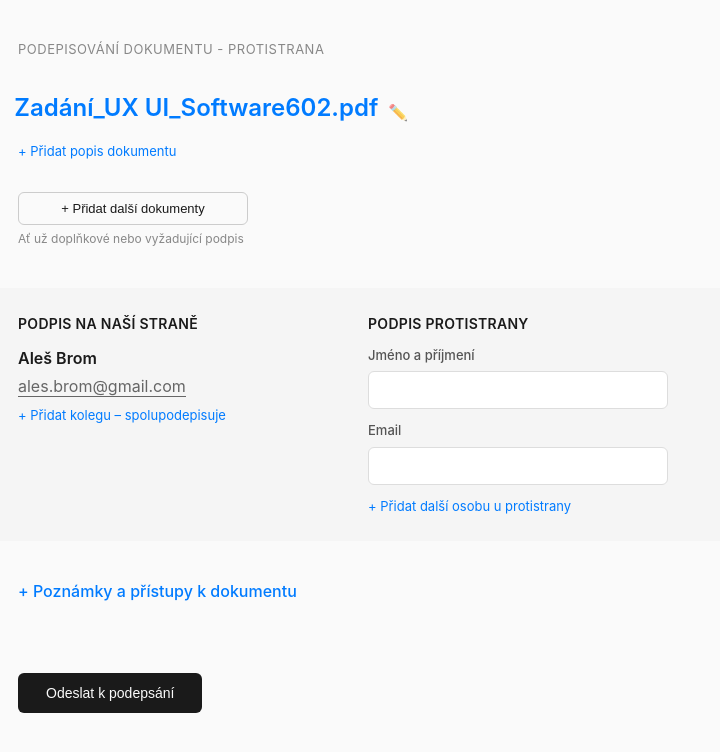
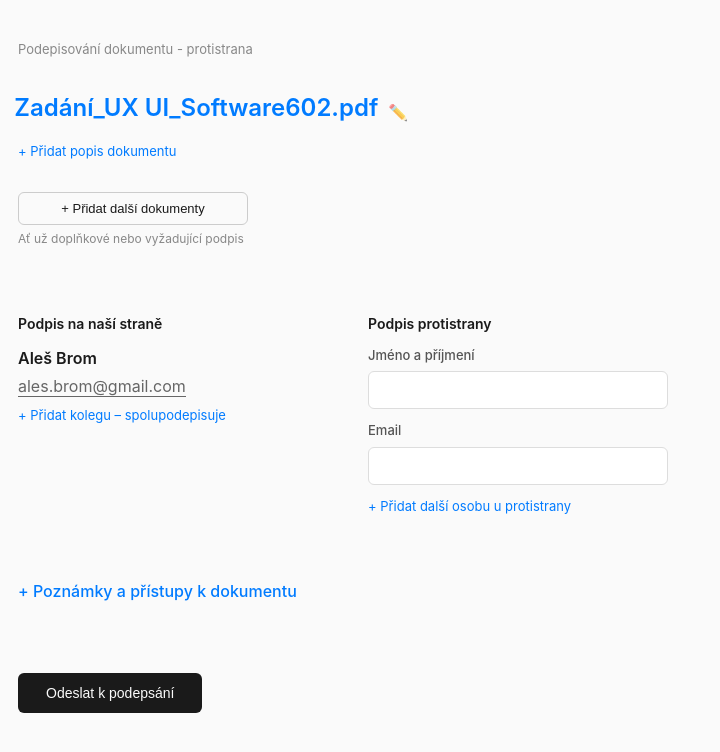
Before and after one commit to abr011/claude-web-projects, a plain HTML site: page document-signing.html in a window 1280 px wide. Shown: the full height of the page, 142-862 px from the left. Drawn offline with Linux system fonts and the light colour scheme.

Commit message:
Variant 2: no background, no uppercase headings

```diff
--- a/document-signing.html
+++ b/document-signing.html
@@ -24,8 +24,6 @@
             font-weight: 400;
             color: #888;
             margin: 0 0 30px 70px;
-            text-transform: uppercase;
-            letter-spacing: 0.5px;
         }
 
         .header {
@@ -136,7 +134,7 @@
             grid-template-columns: 1fr 1fr 1fr;
             gap: 60px;
             padding: 25px 30px 25px 70px;
-            background: #f5f5f5;
+            background: transparent;
         }
 
         .signature-section h2 {
@@ -144,8 +142,6 @@
             font-weight: 600;
             margin: 0 0 12px 0;
             color: #1a1a1a;
-            text-transform: uppercase;
-            letter-spacing: 0.3px;
         }
 
         .signature-box {
@@ -254,8 +250,6 @@
             font-weight: 600;
             margin: 0 0 16px 0;
             color: #1a1a1a;
-            text-transform: uppercase;
-            letter-spacing: 0.3px;
         }
 
         .footer {
```
